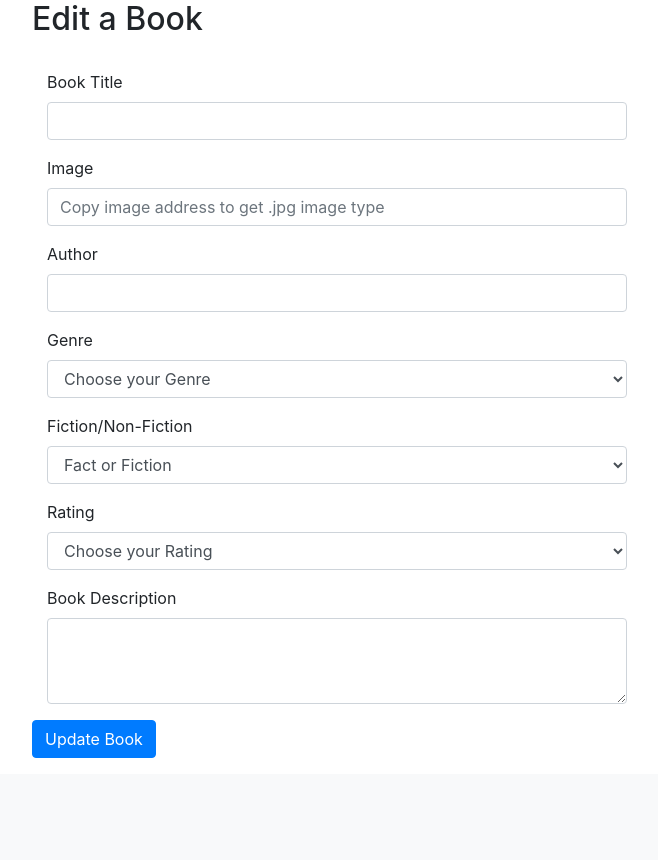
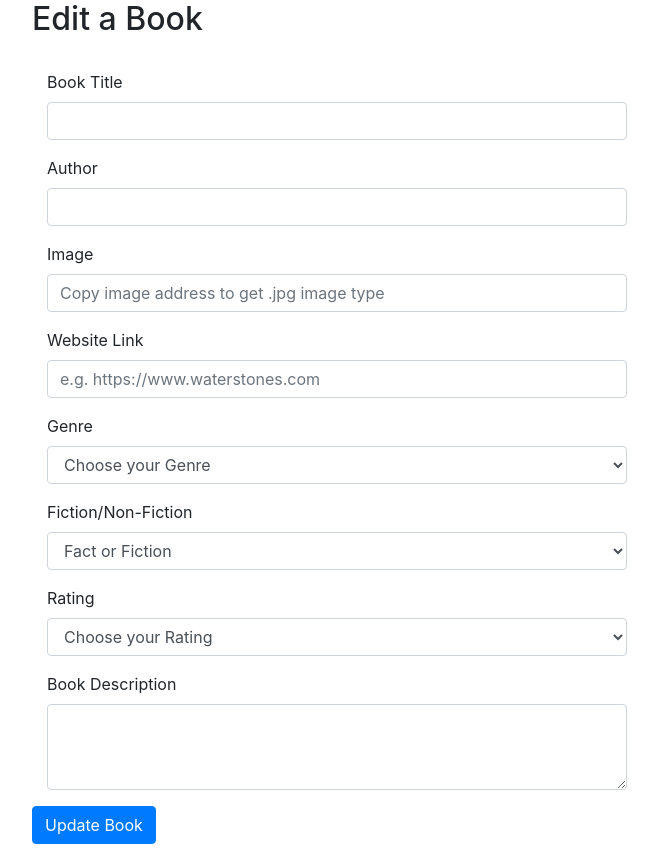
Before and after one commit to Code-Institute-Submissions/flask_book_review, a Flask app: template templates/edit_book.html in a window 1280 px wide. Shown: the part 56-916 px from the top of the page, without its empty margins (303-961 px from the left). Before the commit the page ends 814 px from the top, so only its background shows below. Run offline with Flask 2, Linux system fonts and the light colour scheme; the template is opened without the code that fills it, so the values that code supplies are empty; some libraries are stand-ins or nearby versions.

Commit message:
Moved author under title and user can also edit website link

```diff
--- a/templates/edit_book.html
+++ b/templates/edit_book.html
@@ -22,6 +22,13 @@
 
         <div class="row">
             <div class="form-group col-sm-12">
+                <label for="author_name">Author</label>
+                <input type="text" class="form-control" id="author_name" name="author_name" value="{{book.author_name|title}}">
+            </div>
+        </div>
+
+        <div class="row">
+            <div class="form-group col-sm-12">
                 <label for="book_url">Image</label>
                 <input type="text" class="form-control" id="book_url" name="book_url" value="{{book.book_url}}" placeholder="Copy image address to get .jpg image type">
             </div>
@@ -29,8 +36,9 @@
 
         <div class="row">
             <div class="form-group col-sm-12">
-                <label for="author_name">Author</label>
-                <input type="text" class="form-control" id="author_name" name="author_name" value="{{book.author_name|title}}">
+                <label for="book_website">Website Link</label>
+                <input type="text" class="form-control" id="book_website" name="book_website" value="{{book.book_website}}"
+                    placeholder="e.g. https://www.waterstones.com">
             </div>
         </div>
 
```
